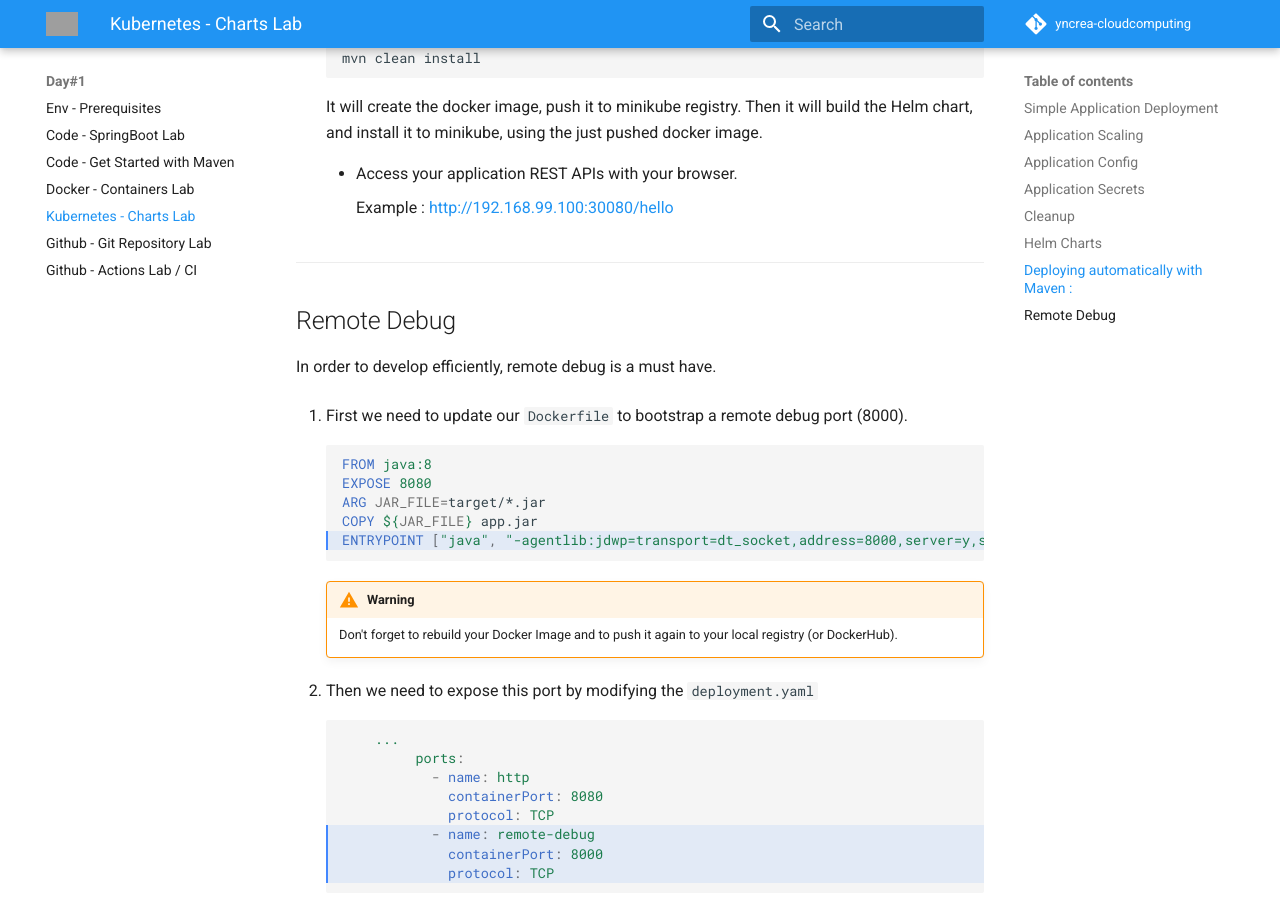
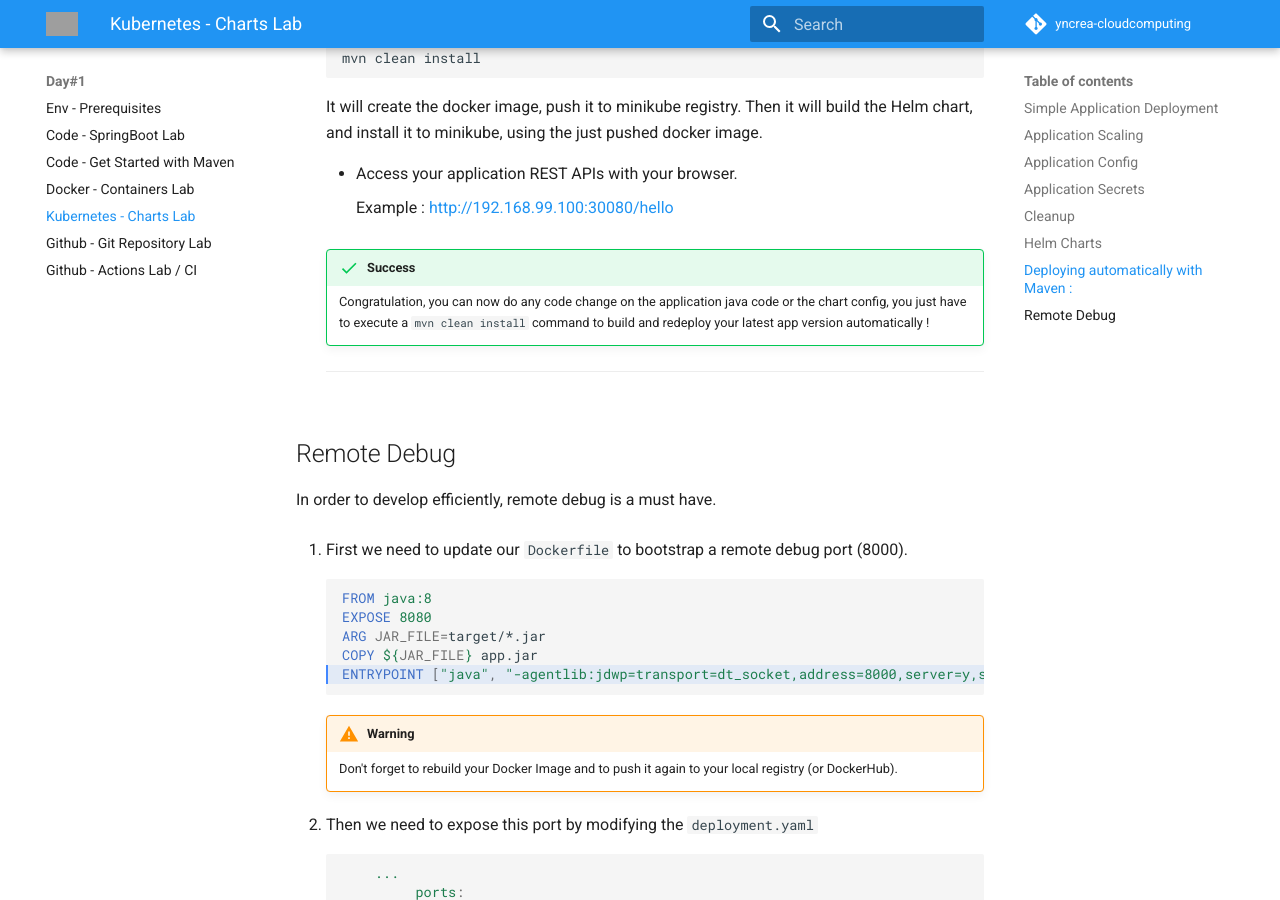
Before and after one commit to jurocknsail/yncrea-cloudcomputing, an MkDocs documentation site: the page built from docs/kubernetes.md, in a window 1280 px wide and 900 px high, scrolled down 9751 px. Built offline with MkDocs 1.6.1 and Material for MkDocs 9.7.7, drawn with Linux system fonts in a browser that asks for light colours; emoji names are drawn with the system emoji font; comment, search, counter and statistics services are not loaded; grey boxes are pictures that could not be loaded.

Commit message:
doc update

```diff
--- a/docs/kubernetes.md
+++ b/docs/kubernetes.md
@@ -515,6 +515,9 @@
 
         Example : <http://192.168.99.100:30080/hello>
 
+    !!! success
+        Congratulation, you can now do any code change on the application java code or the chart config,
+        you just have to execute a `mvn clean install` command to build and redeploy your latest app version automatically !
 ---
 
 ## Remote Debug
```
